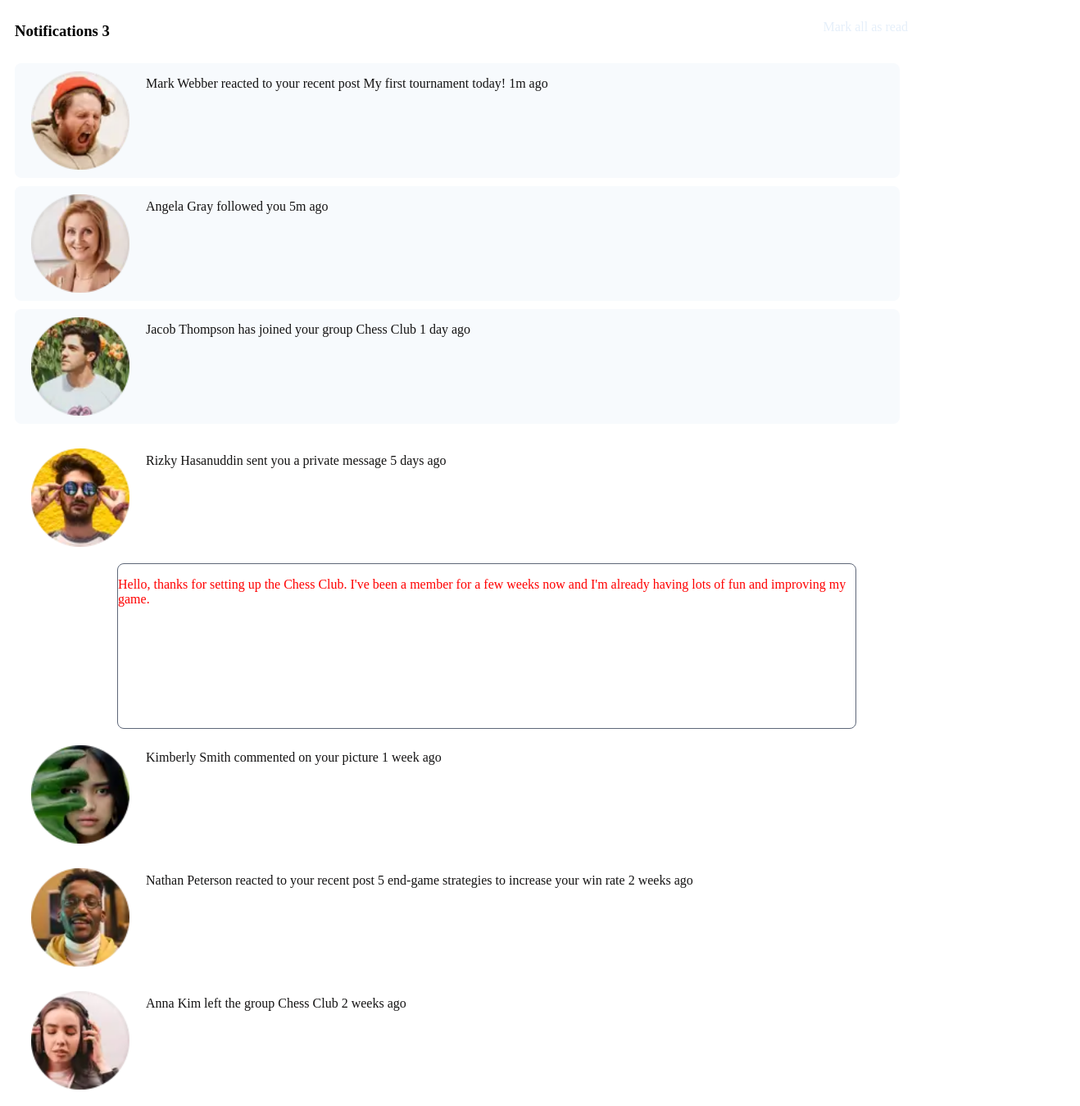
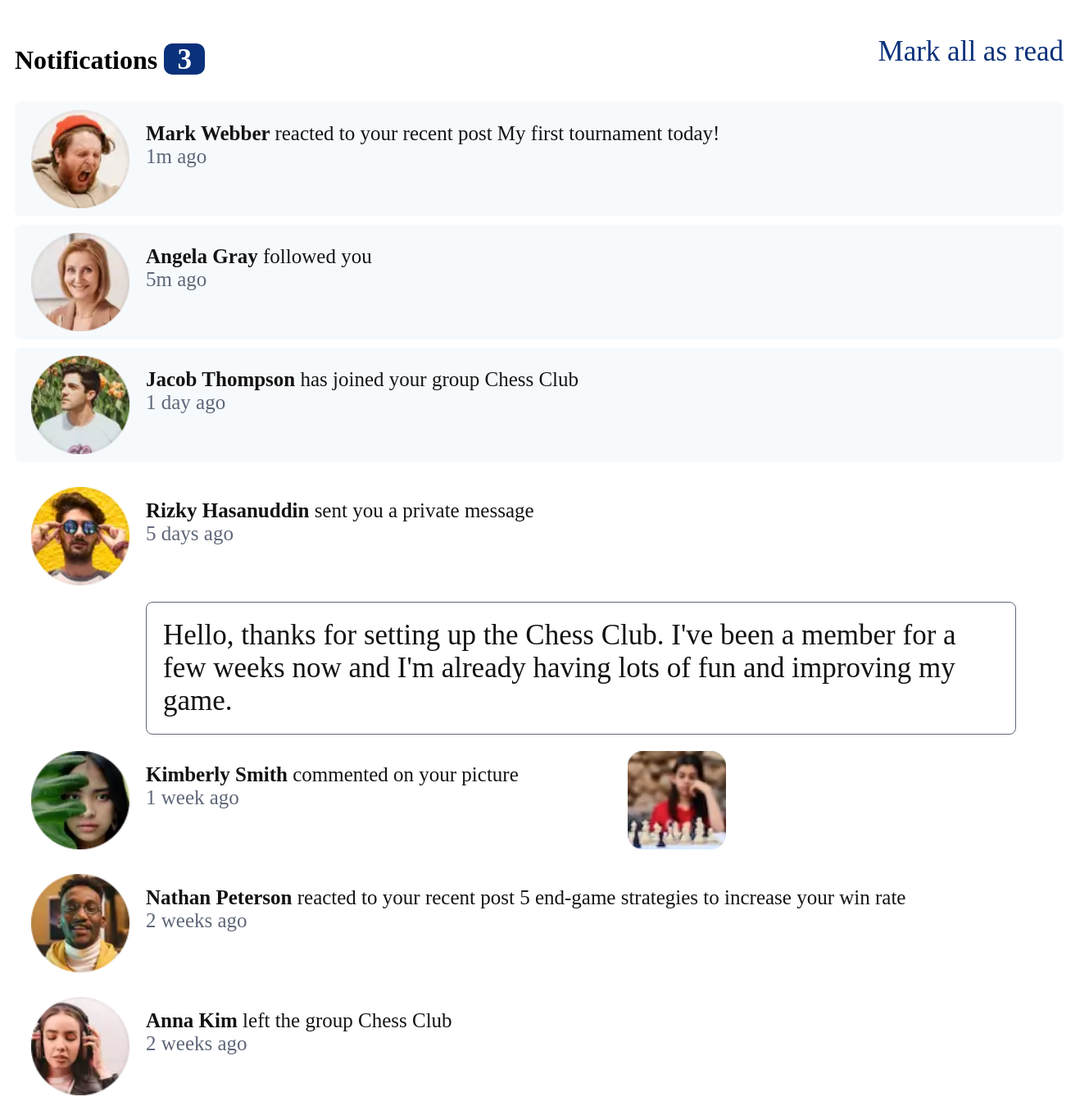
Before and after one commit to Monaj411/notification-page, a plain HTML site: page index.html in a window 1280 px wide. Shown: the whole page at 82% size, 1318 px wide, since content can reach past the window. Drawn offline with Linux system fonts and the light colour scheme.

Commit message:
add media query for tablet

```diff
--- a/index.html
+++ b/index.html
@@ -11,7 +11,7 @@
 
 <div class="container">
   <header>
-    <h3>Notifications 3</h3>
+    <h3>Notifications <span class="header-number">3</span></h3>
    <p class="header-tag">Mark all as read</p>
   </header>
 
@@ -19,25 +19,23 @@
     <article>
       <div class="new-notification">
         <img class="avatar" src="/images/avatar-mark-webber.webp" alt="">
-        <p>Mark Webber  reacted to your recent post My first tournament today!
-          1m ago</p>
+        <p><span class="name">Mark Webber </span>   reacted to your recent post My first tournament today!
+          <span class="time">1m ago</span></p>
       </div>
       <div class="new-notification">
         <img class="avatar" src="/images/avatar-angela-gray.webp" alt="">
-      <p>
-        Angela Gray followed you 5m ago
-      </p>
+      <p> <span class="name">  Angela Gray </span>followed you<span class="time"> 5m ago</span></p>
     </div>
       <div class="new-notification">
         <img class="avatar" src="/images/avatar-jacob-thompson.webp" alt="">
-      <p>Jacob Thompson has joined your group Chess Club 1 day ago</p>
+      <p><span class="name">Jacob Thompson</span> has joined your group Chess Club <span class="time">1 day ago</span></p>
     </div>
 
     </article>
     <main>
       <div class="comment-section">
         <img class="avatar" src="/images/avatar-rizky-hasanuddin.webp" alt="">
-        <p> Rizky Hasanuddin sent you a private message 5 days ago</p>
+        <p> <span class="name">Rizky Hasanuddin</span> sent you a private message <span class="time">5 days ago</span></p>
       </div>
 
 
@@ -50,20 +48,18 @@
       </div>
       <div class="comment-section">
         <img class="avatar" src="/images/avatar-kimberly-smith.webp">
-        <p>Kimberly Smith commented on your picture 1 week ago </p>
+        <p><span class="name">Kimberly Smith</span> commented on your picture <span class="time">1 week ago</span> </p> <img class="avatar-chess" src="/images/image-chess.webp">
         </div>
 
 <div class="comment-section">
   <img class="avatar" src="/images/avatar-nathan-peterson.webp">
-
-  <p>Nathan Peterson reacted to your recent post 5 end-game strategies to increase your win rate 2 weeks ago</p>
+  <p><span class="name">Nathan Peterson</span> reacted to your recent post 5 end-game strategies to increase your win rate <span class="time">2 weeks ago</span></p>
     </div>
 
   <div class="comment-section">
     <img class="avatar" src="/images/avatar-anna-kim.webp">
 
-    <p>  Anna Kim left the group Chess Club
-    2 weeks ago</p>
+    <p> <span class="name"> Anna Kim</span> left the group Chess Club<span class="time"> 2 weeks ago</span></p>
 
       </div>
 
--- a/styles.css
+++ b/styles.css
@@ -14,6 +14,76 @@
 
 }
 
+h3 {
+  display: block;
+    font-size: 1.17em;
+    margin-block-start: 1em;
+    margin-block-end: 1em;
+    font-weight: bold;
+}
+
+@media screen and (min-width:700px){
+  h3 {
+    display: block;
+      font-size: 2em;
+      margin-block-start: 1em;
+      margin-block-end: 1em;
+      font-weight: bold;
+  }
+}
+
+@media screen and (min-width:1024px){
+  h3 {
+    display: block;
+      font-size: 2em;
+      margin-block-start: 1em;
+      margin-block-end: 1em;
+      font-weight: bold;
+      margin-top: 45px;
+  }
+}
+
+.header-number {
+  background-color: hsl(219, 85%, 26%);
+  display: inline-block;
+  border: 2px;
+  border-radius: 3px;
+  color: hsl(0, 0%, 100%);
+  width: 20px;
+  height: 15px;
+  text-align: center;
+  font-size: 15px;
+
+}
+
+@media screen and (min-width:700px){
+  .header-number {
+    background-color: hsl(219, 85%, 26%);
+    display: inline-block;
+    border-radius: 10px;
+    color: hsl(0, 0%, 100%);
+    width: 33px;
+    height: 28px;
+    text-align: center;
+    font-size: 25px;
+
+  }
+
+}
+
+@media screen and (min-width:1024px){
+  .header-number {
+    background-color: hsl(219, 85%, 26%);
+    display: inline-block;
+    border-radius: 10px;
+    color: hsl(0, 0%, 100%);
+    width: 50px;
+    height: 38px;
+    text-align: center;
+    font-size: 35px;
+
+  }
+  }
 
 
 header {
@@ -35,12 +105,14 @@ header {
     display: flex;
     justify-content: space-between;
     margin-left: 10px;
-    width: 1100px;
+    width: 1300px;
 
   }
 }
 
-
+.name {
+ font-weight: bolder;
+}
 
 
 article {
@@ -55,7 +127,7 @@ article {
 
 @media screen and (min-width:1024px){
   article {
-    width: 1100px;
+    width: 1300px;
   }
 }
 
@@ -91,28 +163,122 @@ article {
 }
 }
 
+.avatar-chess {
+  margin-left: 20px;
+  padding-top: 10px;
+  width: 50px;
+  height: 50px;
+  padding-bottom: 10px;
+  margin-left: 100px;
+}
+
+@media screen and (min-width:700px){
+  .avatar-chess {
+    margin-left: 20px;
+    padding-top: 10px;
+    padding-bottom: 10px;
+    width: 70px;
+  height: 70px;
+  margin-left: 100px;
+
+  }
+}
+
+
+@media screen and (min-width:1024px) {
+  .avatar-chess {
+    margin-left: 20px;
+    padding-top: 10px;
+    padding-bottom: 10px;
+    width: 120px;
+  height: 120px;
+  margin-left: 133px;
+
+}
+}
+
+
 p {
   color: rgb(20, 19, 19);
   margin-left: 20px;
 }
 
-.msg {
-  color: red;
-  margin-left: 0px;
+@media screen and (min-width:700px){
+  p {
+    color: rgb(20, 19, 19);
+    margin-left: 20px;
+    font-size: 20px;
+  }
+}
+
+@media screen and (min-width:1024px) {
+  p {
+    color: rgb(20, 19, 19);
+    margin-left: 20px;
+    font-size: 25px;
+  }
 }
 
 
+.msg {
+  font-size: 15px;
+  margin: 0px;
+  padding: 20px;
+}
+
+@media screen and (min-width:700px){
+  .msg {
+    font-size: 25px;
+    margin: 0px;
+    padding: 20px;
+  }
+}
+
+@media screen and (min-width:1024px) {
+  .msg {
+    margin: 0px;
+    font-size: 35px;
+    padding: 20px;
+
+
+  }
+}
+
 
   .header-tag {
-    color: hsl(211, 68%, 94%);
+    color: hsl(219, 85%, 26%);
     margin-right: 10px;
+    font-size: 16px;
   }
+
+
+
+  @media screen and (min-width:700px){
+    .header-tag {
+      color: hsl(219, 85%, 26%);
+      margin-right: 10px;
+      font-size: 25px;
+    }
+
+  }
+
+
+  @media screen and (min-width:1024px) {
+    .header-tag {
+      color: hsl(219, 85%, 26%);
+      margin-right: 20px;
+      font-size: 35px;
+    }
+  }
+
+
   @media screen and (min-width:1024px){}
   .new-notification {
     background-color: hsl(210, 60%, 98%);
     margin: 10px;
     display: flex;
     border-radius: 8px;
+    margin-top: 0px;
   }
 
   .comment-section{
@@ -130,13 +296,16 @@ p {
     padding-top: 0px;
   }
 
+  .section:hover {
+    background-color: hsl(205, 33%, 90%);
+    cursor: pointer;
+  }
   .section {
     border: 1px solid hsl(219, 12%, 42%);
     margin-left: 135px;
     width: 243px;
-    height: 170px;
+    height: 120px;
     border-radius: 8px;
-
   }
 
   @media screen and (min-width:700px){
@@ -144,7 +313,7 @@ p {
       border: 1px solid hsl(219, 12%, 42%);
       margin-left: 135px;
       width: 600px;
-      height: 200px;
+      height: 125px;
       border-radius: 8px;
       margin-right: 20px;
 
@@ -155,12 +324,18 @@ p {
   @media screen and (min-width:1024px){
     .section {
       border: 1px solid hsl(219, 12%, 42%);
-      margin-left: 135px;
-      width: 900px;
-      height: 200px;
+      margin-left: 170px;
+      width: 1060px;
+      height: 160px;
       border-radius: 8px;
       margin-right: 20px;
 
     }
 
   }
+
+.time {
+  display: block;
+  color: hsl(219, 12%, 42%);
+
+}
```
